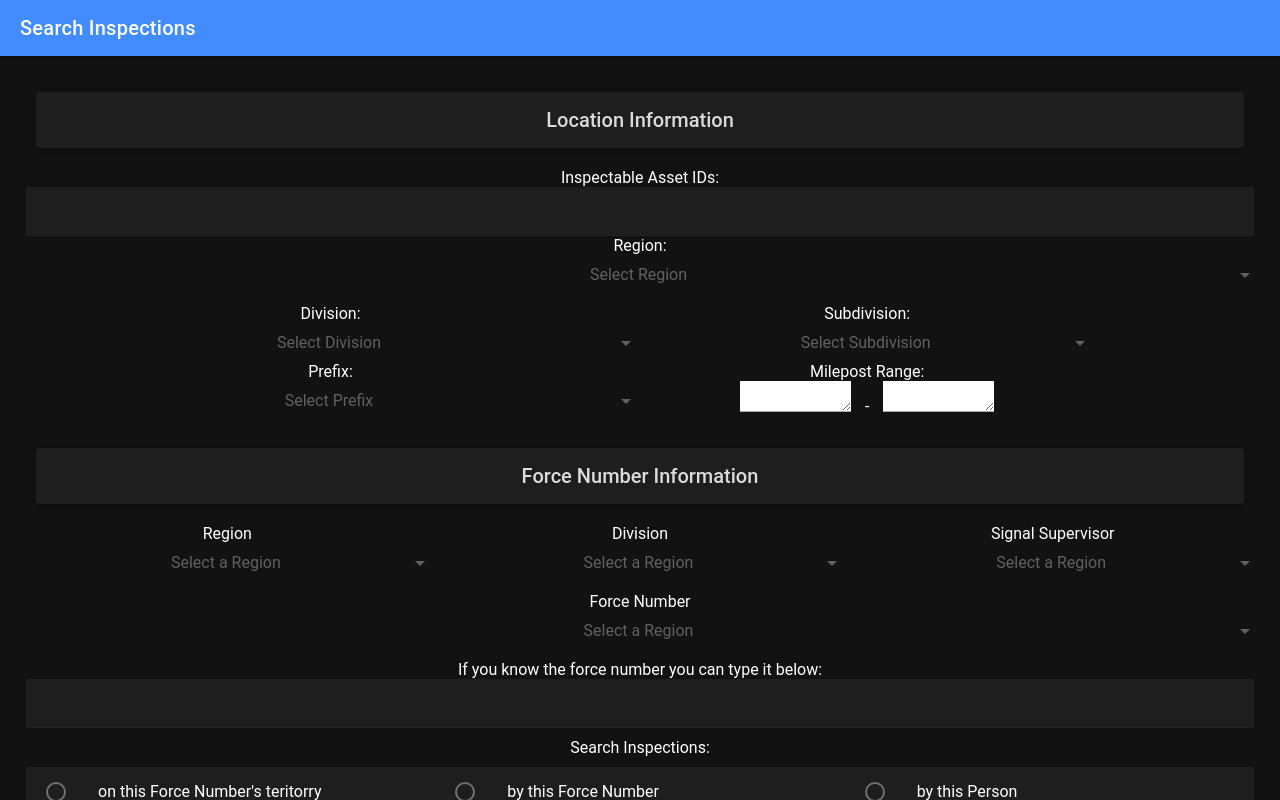
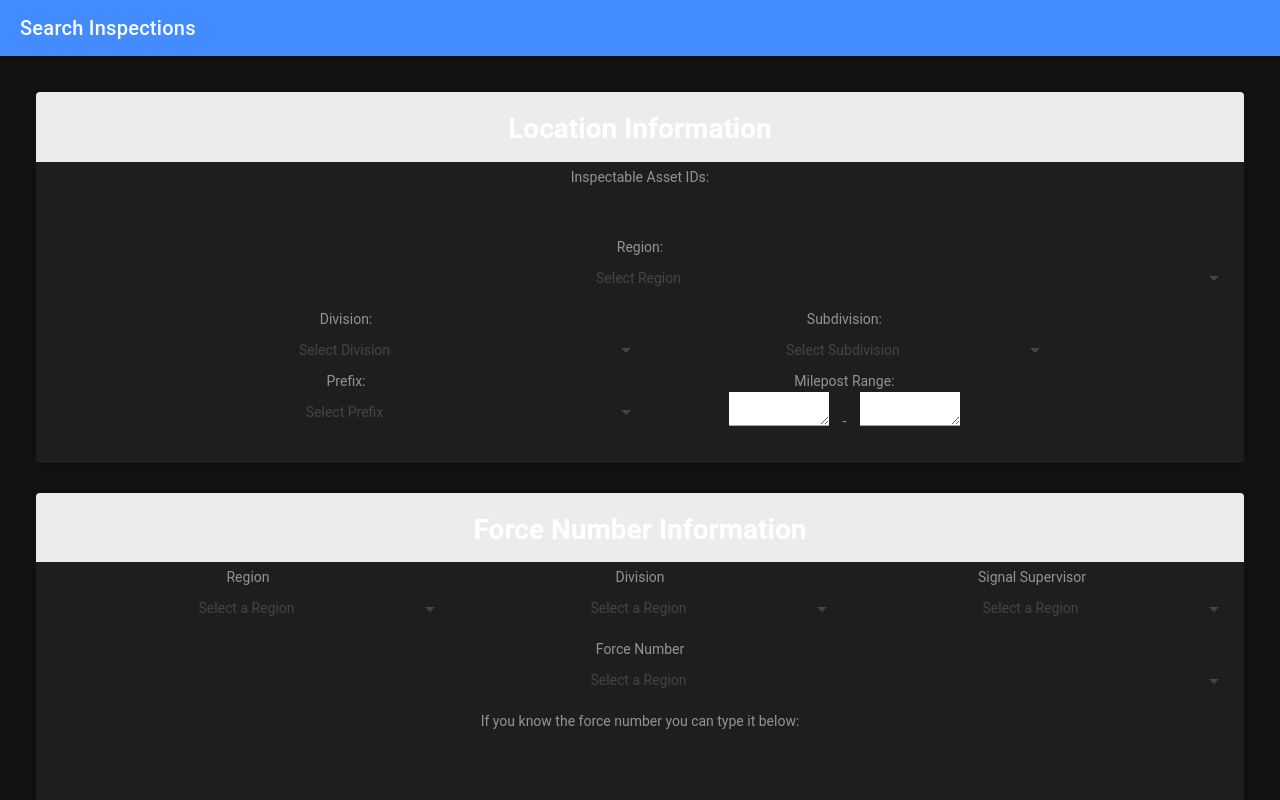
Before and after one commit to rukshankr/UoML2-MARTIS, a React (Create React App) app: page /inspection in a window 1280 px wide. Built offline with nearby package versions, Linux system fonts and the light colour scheme.

Commit message:
Yomal fixed the Search UI and made the card interface

```diff
--- a/package.json
+++ b/package.json
@@ -20,7 +20,6 @@
     "react-dom": "^16.13.0",
     "react-router": "^5.1.2",
     "react-router-dom": "^5.1.2",
-    "react-scripts": "3.4.0",
     "typescript": "3.8.3"
   },
   "scripts": {
@@ -45,7 +44,8 @@
     ]
   },
   "devDependencies": {
-    "@capacitor/cli": "2.4.2"
+    "@capacitor/cli": "2.4.2",
+    "react-scripts": "3.4.0"
   },
   "description": "An Ionic project"
 }
--- a/src/pages/Inspection.css
+++ b/src/pages/Inspection.css
@@ -1,9 +1,7 @@
 @media only screen and (max-width: 600px) {
-
 }
 
 @media only screen and (min-width: 600px) {
-
 	.dateSearchRadio {
 		column-count: 2;
 		column-gap: 0px;
@@ -12,13 +10,20 @@
 		column-count: 2;
 		column-gap: 10px;
 	}
-    .searchInsRadio{
+	.searchInsRadio {
 		column-count: 3;
 		column-gap: 0px;
 	}
 	.radioItem {
 		column-span: 1;
 	}
+}
+
+.cardhead {
+	background-color: rgb(236, 236, 236);
+}
+.cardsub {
+	background-color: rgb(235, 235, 235);
 }
 
 .Range {
@@ -30,7 +35,7 @@
 	align-items: center;
 }
 
-textarea{
+textarea {
 	border-top: 0;
 	border-left: 0;
 	border-right: 0;
--- a/src/pages/Inspection.tsx
+++ b/src/pages/Inspection.tsx
@@ -1,12 +1,12 @@
-import { IonButton, IonCard, IonCardHeader, IonCardSubtitle, IonCardTitle, IonCheckbox, IonCol, IonContent, IonGrid, IonHeader, IonInput, IonItem, IonLabel, IonPage, IonRadio, IonRadioGroup, IonRow, IonSelect, IonSelectOption, IonTitle, IonToolbar } from '@ionic/react';
+import { IonButton, IonCard, IonCardHeader, IonCardSubtitle, IonCardTitle, IonCheckbox, IonCol, IonContent, IonGrid, IonHeader, IonInput, IonItem, IonLabel, IonPage, IonRadio, IonRadioGroup, IonRow, IonSelect, IonSelectOption, IonTitle, IonToolbar, IonCardContent, } from '@ionic/react';
 import React from 'react';
 import './Inspection.css';
 
 const Inspection: React.FC = () => {
     return (
         <IonPage>
-            <IonHeader>
-                <IonToolbar color="primary">
+            <IonHeader >
+                <IonToolbar color="primary"  >
                     <IonTitle>Search Inspections</IonTitle>
                 </IonToolbar>
             </IonHeader>
@@ -15,12 +15,10 @@ const Inspection: React.FC = () => {
                     <IonRow>
                         <IonCol>
                             <IonCard>
-                                <IonCardHeader>
+                                <IonCardHeader mode="ios" className="cardhead">
                                     <IonCardTitle>Location Information</IonCardTitle>
                                 </IonCardHeader>
-                            </IonCard>
-                        </IonCol>
-                    </IonRow>
+                                <IonCardContent>
                                     <IonRow>
                                         <IonCol>
                                             <IonLabel position="fixed">Inspectable Asset IDs:</IonLabel>
@@ -28,7 +26,7 @@ const Inspection: React.FC = () => {
                                                 <IonInput type="text"></IonInput>
                                             </IonItem>
                                             <IonLabel position="floating">Region:</IonLabel>
-                            <IonSelect placeholder="Select Region" id="region" value="abc">
+                                            <IonSelect interface="popover" placeholder="Select Region" id="region" value="abc">
                                                 <IonSelectOption value="All">ANY</IonSelectOption>
                                                 <IonSelectOption value="5">5</IonSelectOption>
                                                 <IonSelectOption value="10">10</IonSelectOption>
@@ -42,7 +40,7 @@ const Inspection: React.FC = () => {
                                         <IonCol>
                                             <div>
                                                 <IonLabel position="stacked">Division:</IonLabel>
-                                <IonSelect placeholder="Select Division" id="region" value="abc">
+                                                <IonSelect interface="popover" placeholder="Select Division" id="region" value="abc">
                                                     <IonSelectOption value="All">ANY</IonSelectOption>
                                                     <IonSelectOption value="5">5</IonSelectOption>
                                                     <IonSelectOption value="10">10</IonSelectOption>
@@ -51,7 +49,7 @@ const Inspection: React.FC = () => {
                                                     <IonSelectOption value="25">25</IonSelectOption>
                                                     <IonSelectOption value="30">30</IonSelectOption></IonSelect>
                                                 <IonLabel position="stacked">Prefix:</IonLabel>
-                                <IonSelect placeholder="Select Prefix" id="region" value="abc">
+                                                <IonSelect interface="popover" placeholder="Select Prefix" id="region" value="abc">
                                                     <IonSelectOption value="All">ANY</IonSelectOption>
                                                     <IonSelectOption value="5">5</IonSelectOption>
                                                     <IonSelectOption value="10">10</IonSelectOption>
@@ -65,7 +63,7 @@ const Inspection: React.FC = () => {
                                             <IonRow>
                                                 <div>
                                                     <IonLabel position="stacked">Subdivision:</IonLabel>
-                                    <IonSelect placeholder="Select Subdivision" id="region" value="abc">
+                                                    <IonSelect interface="popover" placeholder="Select Subdivision" id="region" value="abc">
                                                         <IonSelectOption value="All">ANY</IonSelectOption>
                                                         <IonSelectOption value="5">5</IonSelectOption>
                                                         <IonSelectOption value="10">10</IonSelectOption>
@@ -82,19 +80,23 @@ const Inspection: React.FC = () => {
                                             </IonRow>
                                         </IonCol>
                                     </IonRow>
+
+                                </IonCardContent>
+                            </IonCard>
+                        </IonCol>
+                    </IonRow>
+
                     <IonRow>
                         <IonCol>
                             <IonCard>
-                                <IonCardHeader>
+                                <IonCardHeader mode="ios" className="cardhead">
                                     <IonCardTitle>Force Number Information</IonCardTitle>
                                 </IonCardHeader>
-                            </IonCard>
-                        </IonCol>
-                    </IonRow>
+                                <IonCardContent>
                                     <IonRow padding-left>
                                         <IonCol>
                                             <label id="Region">Region</label>
-                            <IonSelect placeholder="Select a Region" id="region" value="abc">
+                                            <IonSelect interface="popover" placeholder="Select a Region" id="region" value="abc">
                                                 <IonSelectOption value="All">ANY</IonSelectOption>
                                                 <IonSelectOption value="5">5</IonSelectOption>
                                                 <IonSelectOption value="10">10</IonSelectOption>
@@ -105,7 +107,7 @@ const Inspection: React.FC = () => {
                                         </IonCol>
                                         <IonCol>
                                             <label id="Division">Division</label>
-                            <IonSelect placeholder="Select a Region" id="region" value="abc">
+                                            <IonSelect interface="popover" placeholder="Select a Region" id="region" value="abc">
                                                 <IonSelectOption value="All">ANY</IonSelectOption>
                                                 <IonSelectOption value="5">5</IonSelectOption>
                                                 <IonSelectOption value="10">10</IonSelectOption>
@@ -116,7 +118,7 @@ const Inspection: React.FC = () => {
                                         </IonCol>
                                         <IonCol>
                                             <label id="S_sup">Signal Supervisor</label>
-                            <IonSelect placeholder="Select a Region" id="region" value="abc">
+                                            <IonSelect interface="popover" placeholder="Select a Region" id="region" value="abc">
                                                 <IonSelectOption value="All">ANY</IonSelectOption>
                                                 <IonSelectOption value="5">5</IonSelectOption>
                                                 <IonSelectOption value="10">10</IonSelectOption>
@@ -125,11 +127,12 @@ const Inspection: React.FC = () => {
                                                 <IonSelectOption value="25">25</IonSelectOption>
                                                 <IonSelectOption value="30">30</IonSelectOption></IonSelect>
                                         </IonCol>
+
                                     </IonRow>
                                     <IonRow>
                                         <IonCol>
                                             <label id="F_no">Force Number</label>
-                            <IonSelect placeholder="Select a Region" id="region" value="abc">
+                                            <IonSelect interface="popover" placeholder="Select a Region" id="region" value="abc">
                                                 <IonSelectOption value="All">ANY</IonSelectOption>
                                                 <IonSelectOption value="5">5</IonSelectOption>
                                                 <IonSelectOption value="10">10</IonSelectOption>
@@ -147,6 +150,8 @@ const Inspection: React.FC = () => {
                                             </IonItem>
                                         </IonCol>
                                     </IonRow>
+                                </IonCardContent >
+                                <IonCardContent >
                                     <IonRow>
                                         <IonCol>
                                             <label>Search Inspections:</label>
@@ -157,41 +162,49 @@ const Inspection: React.FC = () => {
                                             <IonRadioGroup name="S_I" id="S_I">
                                                 <div className="searchInsRadio">
                                                     <IonItem lines="none">
-                                        <IonRadio id="S_I" name="S_I" value="case1" slot="start"/>
+                                                        <IonRadio id="S_I" name="S_I" value="case1" slot="start" />
                                                         <label>on this Force Number's teritorry</label>
                                                     </IonItem>
                                                     <IonItem lines="none">
-                                        <IonRadio id="S_I" name="S_I" value="case2" slot="start"/>
+                                                        <IonRadio id="S_I" name="S_I" value="case2" slot="start" />
                                                         <label>by this Force Number</label>
                                                     </IonItem>
                                                     <IonItem lines="none">
-                                        <IonRadio id="S_I" name="S_I" value="case3" slot="start"/>
+                                                        <IonRadio id="S_I" name="S_I" value="case3" slot="start" />
                                                         <label>by this Person</label>
                                                     </IonItem>
                                                 </div>
                                             </IonRadioGroup>
                                         </IonCol>
                                     </IonRow>
+
+                                </IonCardContent>
+                            </IonCard>
+                        </IonCol>
+
+
+                    </IonRow>
+
                     <IonRow>
                         <IonCol>
                             <IonCard>
-                                <IonCardHeader>
+                                <IonCardHeader mode="ios" className="cardhead">
                                     <IonCardTitle>Range of Dates to Searches</IonCardTitle>
                                 </IonCardHeader>
-                            </IonCard>
-                        </IonCol>
-                    </IonRow>
+                                <IonCardContent>
                                     <IonRow>
                                         <IonCol>
                                             <IonRadioGroup name="date-search" value="opt1">
                                                 <div className="dateSearchRadio">
                                                     <IonItem lines="none" className="radioItem">
+                                                        <IonLabel>Date Test performed</IonLabel>
                                                         <IonRadio id="date_search" name="date_search" value="opt1" slot="start" />
-                                        <IonLabel>Date Test performed</IonLabel>
+
                                                     </IonItem>
                                                     <IonItem lines="none" className="radioItem">
+                                                        <IonLabel>Date uploaded to<br /> RailDOCs</IonLabel>
                                                         <IonRadio id="date_search" name="date_search" value="opt2" slot="start" />
-                                        <IonLabel>Date uploaded to RailDOCs</IonLabel>
+
                                                     </IonItem>
                                                 </div>
                                             </IonRadioGroup>
@@ -207,19 +220,15 @@ const Inspection: React.FC = () => {
                                             <IonInput type="date" id="to_date" name="to_date" min="2019-01-01" max="2029-12-31" placeholder="ANY"></IonInput>
                                         </IonCol>
                                     </IonRow>
-                    <IonRow>
-                        <IonCol>
-                            <IonCard>
-                                <IonCardHeader>
+                                </IonCardContent>
+                                <IonCardSubtitle className="cardsub">
                                     <IonCardSubtitle>OR</IonCardSubtitle>
-                                </IonCardHeader>
-                            </IonCard>
-                        </IonCol>
-                    </IonRow>
+                                </IonCardSubtitle>
+                                <IonCardContent>
                                     <IonRow>
                                         <IonCol>
                                             <label id="dayrange">In the Last </label>
-                            <IonSelect placeholder="30" id="region" value="abc">
+                                            <IonSelect interface="popover" placeholder="30" id="region" value="abc">
                                                 <IonSelectOption value="5">5</IonSelectOption>
                                                 <IonSelectOption value="10">10</IonSelectOption>
                                                 <IonSelectOption value="15">15</IonSelectOption>
@@ -229,30 +238,39 @@ const Inspection: React.FC = () => {
                                             <label> days</label>
                                         </IonCol>
                                     </IonRow>
-                    <IonRow>
-                        <IonCol>
-                            <IonCard>
-                                <IonCardHeader>
-                                    <IonCardTitle>Test Type</IonCardTitle>
-                                </IonCardHeader>
+                                </IonCardContent>
+
                             </IonCard>
                         </IonCol>
                     </IonRow>
                     <IonRow>
                         <IonCol>
-                            <label id="test_typ">Test types:</label>
-                            <IonSelect placeholder="Select a Test Type" id="region" value="abc">
+                            <IonCard>
+                                <IonCardHeader mode="ios" className="cardhead">
+                                    <IonCardTitle>Test Type</IonCardTitle>
+                                </IonCardHeader>
+                                <IonCardContent>
+                                    <IonRow>
+                                        <IonCol>
+                                            <label id="test_type">Test types:</label>
+                                            <IonSelect interface="popover" placeholder="Select a Test Type" id="region" value="abc">
                                                 <IonSelectOption value="All">ANY</IonSelectOption>
-                                <IonSelectOption value="5">5</IonSelectOption>
-                                <IonSelectOption value="10">10</IonSelectOption>
-                                <IonSelectOption value="15">15</IonSelectOption>
-                                <IonSelectOption value="20">20</IonSelectOption>
-                                <IonSelectOption value="25">25</IonSelectOption>
-                                <IonSelectOption value="30">30</IonSelectOption></IonSelect>
+                                                <IonSelectOption value="Grade Crossings Test">Grade Crossings Test</IonSelectOption>
+                                                <IonSelectOption value="Signal Test">Signal Test</IonSelectOption>
+                                                <IonSelectOption value="Signal Structure Test">Signal Structure Test</IonSelectOption>
+                                                <IonSelectOption value="Timing Test">Timing Test</IonSelectOption>
+                                                <IonSelectOption value="Grounds Test">Grounds Test</IonSelectOption>
+                                                <IonSelectOption value="Insulation Test">Insulation Test</IonSelectOption>
+                                                <IonSelectOption value="Defect Detector Test">Defect Detector Test</IonSelectOption>
+                                                <IonSelectOption value="Bridge Test">Bridge Test</IonSelectOption>
+                                                <IonSelectOption value="Switch Test">Switch Test</IonSelectOption>
+                                                <IonSelectOption value="Relay Test">Relay Test</IonSelectOption>
+                                                <IonSelectOption value="Weekly Crossing Test">Weekly Crossing Test</IonSelectOption>
+                                                <IonSelectOption value="Track Circuits Test">Track Circuits Test</IonSelectOption></IonSelect>
                                         </IonCol>
                                         <IonCol>
                                             <label id="f">Frequency:</label>
-                            <IonSelect placeholder="Select a Frequency" id="region" value="abc">
+                                            <IonSelect interface="popover" placeholder="Select a Frequency" id="region" value="abc">
                                                 <IonSelectOption value="All">ANY</IonSelectOption>
                                                 <IonSelectOption value="5">5</IonSelectOption>
                                                 <IonSelectOption value="10">10</IonSelectOption>
@@ -276,16 +294,26 @@ const Inspection: React.FC = () => {
                                             <label> Lock only for Imported test records</label>
                                         </IonCol>
                                     </IonRow>
+
+                                </IonCardContent>
+                            </IonCard>
+                        </IonCol>
+                    </IonRow>
+
                     <IonRow>
                         <IonCol>
 
-                                <IonButton color="primary" size="large" expand="block">Search</IonButton>
+                            <IonButton color="danger" size="large" expand="block">Search</IonButton>
 
                         </IonCol>
                     </IonRow>
                 </IonGrid>
+
+
+
+
             </IonContent>
-        </IonPage>
+        </IonPage >
     );
 };
 
--- a/src/pages/Selection.tsx
+++ b/src/pages/Selection.tsx
@@ -28,12 +28,12 @@ const Selection: React.FC = () => {
                 </IonToolbar>
             </IonHeader>
             <IonContent>
-                <IonToolbar>
+                {/* <IonToolbar>
                     <IonTitle size="small" >
                         Browse Compliance by Organizational Chart
         </IonTitle>
 
-                </IonToolbar>
+                </IonToolbar> */}
 
 
                 <IonGrid>
@@ -157,7 +157,7 @@ const Selection: React.FC = () => {
                     <IonRow>
                         <IonCol>
                             <IonButton href="/assign" fill="solid" color="danger" expand="block">
-                                <IonIcon slot="start" icon={add}/>
+                                <IonIcon slot="start" icon={add} />
                                 Assign Tests</IonButton>
                         </IonCol>
                     </IonRow>
```
Also changed, not shown: 1 other file (tests, documents, lock files or other folders). Lines whose indentation alone changed are shown as unchanged.
